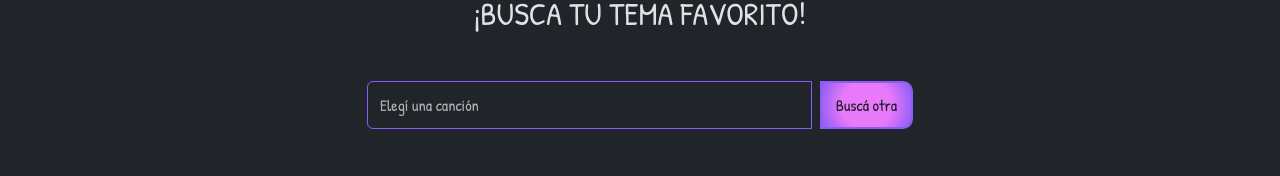
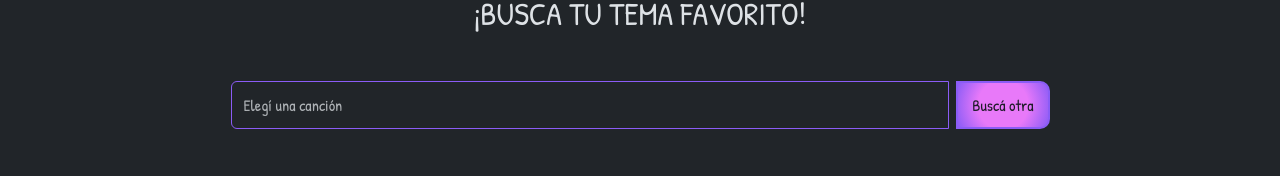
Before and after one commit to masheee/AlgoRitmo, a React (Vite) app: page / in a window 1280 px wide. Shown: the part 452-628 px from the top of the page. Built offline with nearby package versions, Linux system fonts and the light colour scheme; grey boxes are pictures that could not be loaded; a web font is replaced by a local one.

Commit message:
corregimos la ubicacion del boton de buscar canciones del inicio en dispositivos pequeños

```diff
--- a/src/components/pages/CardCanciones.jsx
+++ b/src/components/pages/CardCanciones.jsx
@@ -44,18 +44,18 @@ const CardCanciones = () => {
       {/* buscador */}
 
       <div className="mb-5 d-flex justify-content-center">
-        <Form className="d-flex justify-content-center w-50 " role="search">
-          <div className="input-group">
+        <Form className="d-flex w-100 justify-content-center" role="search">
+          <div className="input-group flex-nowrap w-75 w-sm-50">
           <Form.Control
             type="search"
             placeholder="Elegí una canción"
-            className="me-2 w-50 buscarPpal"
+            className="me-2 buscarPpal"
             aria-label="Search"
             value={busqueda}
             onChange={(e) => setBusqueda(e.target.value)}
           />
           <Button
-            className="btn-gradient m-0"
+            className="btn-gradient"
             onClick={() => setBusqueda("")}
           >
             Buscá otra
```
